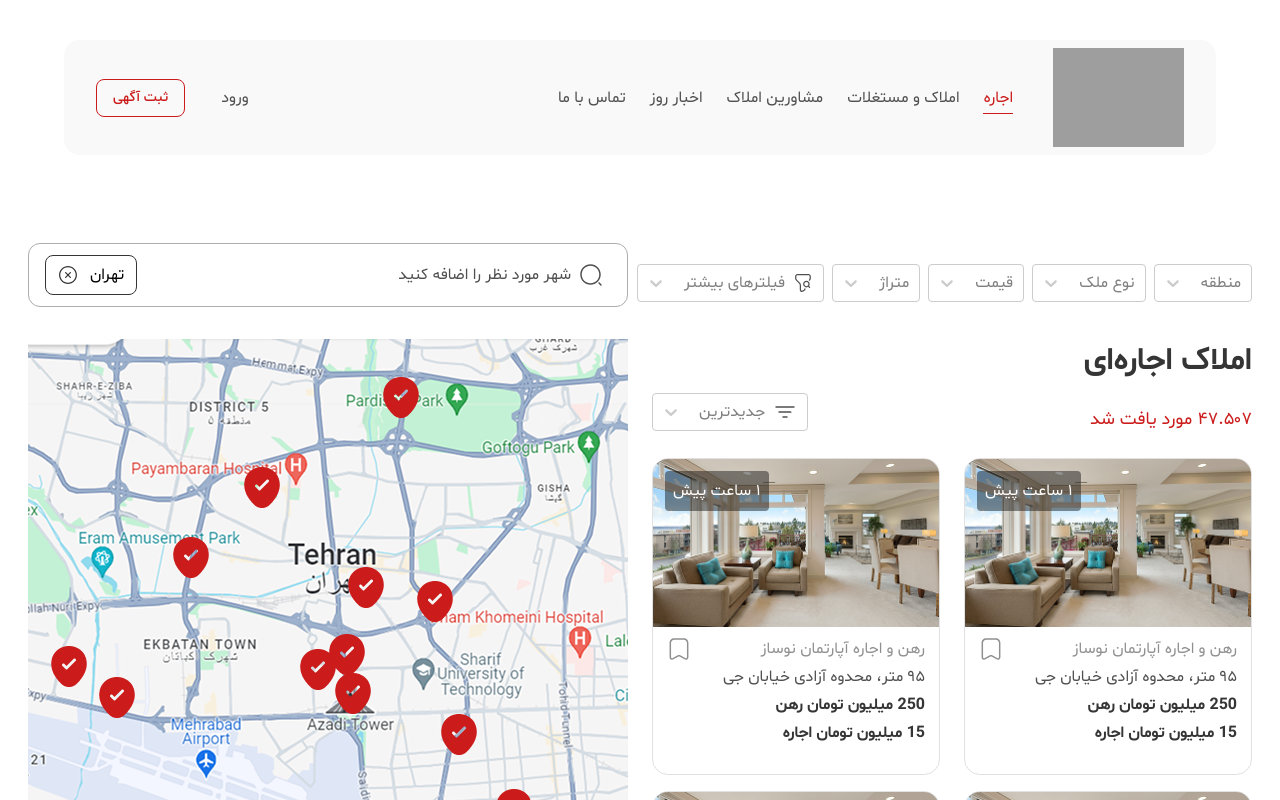
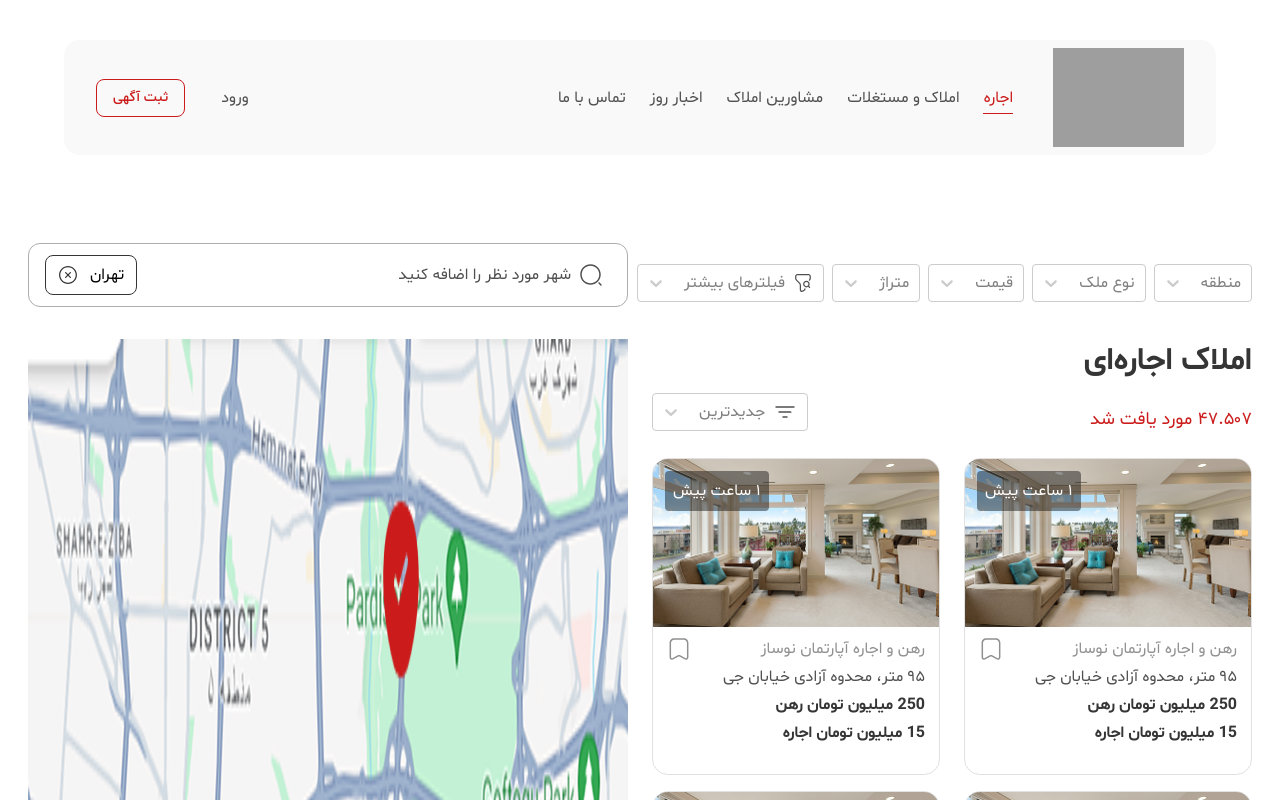
Before and after one commit to soheil-jalili/Saghfinoo, a Next.js app: page /rent in a window 1280 px wide. Shown: the top 800 px of the page. Built offline with nearby package versions, Linux system fonts and the light colour scheme; grey boxes are pictures that could not be loaded.

Commit message:
[FIX] map layout in rent page for responsive

```diff
--- a/app/rent/page.tsx
+++ b/app/rent/page.tsx
@@ -15,6 +15,7 @@ const RentPage: React.FC = () => {
       <div className="flex justify-between gap-x-6 mb-14">
         <div className="flex-1">
           <TitlePage title="املاک اجاره‌ای" className="mb-2! mt-0!" />
+
           <div className="flex justify-between mb-5 sm:mb-6 place-items-baseline">
             <p className="text-primary text-sm sm:text-lg hidden sm:block">
               ۴۷.۵۰۷ مورد یافت شد
@@ -60,7 +61,6 @@ const RentPage: React.FC = () => {
               date={"۱ ساعت پیش"}
             />
           </div>
-
 
           <EstateRelated />
 
@@ -153,8 +153,7 @@ const RentPage: React.FC = () => {
           </div>
         </div>
 
-
-        <div className="flex-1">
+        <div className="flex-1 hidden xl:flex">
           <Image
             src={"/assets/images/map/map.png"}
             alt="Map"
--- a/components/templates/Rent/RelatedLink/RelatedLink.tsx
+++ b/components/templates/Rent/RelatedLink/RelatedLink.tsx
@@ -12,11 +12,7 @@ const RelatedLink: React.FC = () => {
     <div className="w-150 rounded-none sm:rounded-lg bg-gray-2 px-4 sm:px-6 lg:px-10 py-6 mb-10 sm:mb-14">
       <TitleRent title="لینک‌های مرتبط" />
 
-      <Swiper
-        className="mySwiper"
-        spaceBetween={16}
-        slidesPerView={3.5}
-      >
+      <Swiper className="mySwiper" spaceBetween={16} slidesPerView={3.5}>
         {Array.from({ length: 9 }).map((item) => {
           return (
             <SwiperSlide>
```
